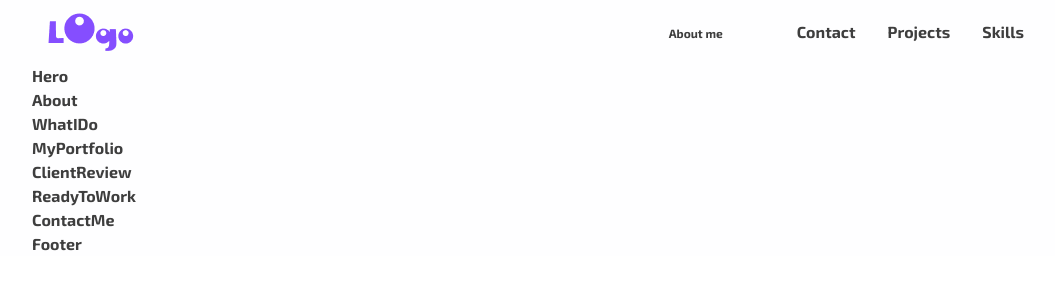
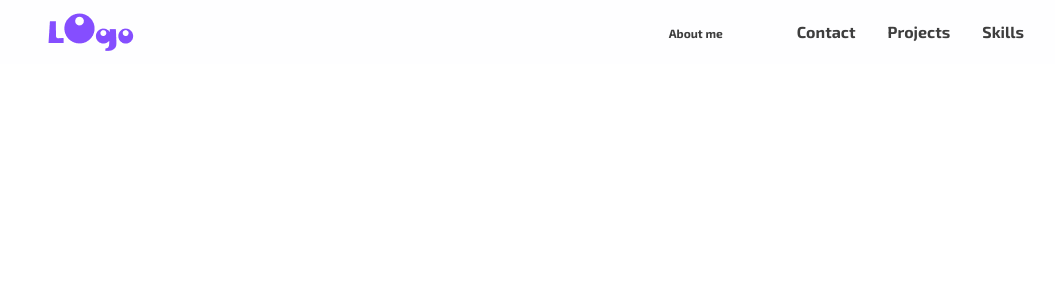
Before and after one commit to fordest-technology/metomi-portfolio, a React (Create React App) app: page / in a window 1280 px wide. Shown: the top 300 px of the page, without its empty margins (96-1151 px from the left). Built offline with nearby package versions, Linux system fonts and the light colour scheme.

Commit message:
made some corrections

```diff
--- a/public/index.html
+++ b/public/index.html
@@ -10,34 +10,14 @@
       content="Web site created using create-react-app"
     />
     <link rel="apple-touch-icon" href="%PUBLIC_URL%/logo192.png" />
-    <!--
-      manifest.json provides metadata used when your web app is installed on a
-      user's mobile device or desktop. See https://developers.google.com/web/fundamentals/web-app-manifest/
-    -->
-    <link rel="manifest" href="%PUBLIC_URL%/manifest.json" />
-    <!--
-      Notice the use of %PUBLIC_URL% in the tags above.
-      It will be replaced with the URL of the `public` folder during the build.
-      Only files inside the `public` folder can be referenced from the HTML.
+    <link rel="preconnect" href="https://fonts.googleapis.com">
+<link rel="preconnect" href="https://fonts.gstatic.com" crossorigin>
+<link href="https://fonts.googleapis.com/css2?family=Exo:wght@200;400&display=swap" rel="stylesheet">
 
-      Unlike "/favicon.ico" or "favicon.ico", "%PUBLIC_URL%/favicon.ico" will
-      work correctly both with client-side routing and a non-root public URL.
-      Learn how to configure a non-root public URL by running `npm run build`.
-    -->
     <title>React App</title>
   </head>
   <body>
     <noscript>You need to enable JavaScript to run this app.</noscript>
     <div id="root"></div>
-    <!--
-      This HTML file is a template.
-      If you open it directly in the browser, you will see an empty page.
-
-      You can add webfonts, meta tags, or analytics to this file.
-      The build step will place the bundled scripts into the <body> tag.
-
-      To begin the development, run `npm start` or `yarn start`.
-      To create a production bundle, use `npm run build` or `yarn build`.
-    -->
   </body>
 </html>
--- a/src/components/About.jsx
+++ b/src/components/About.jsx
@@ -2,7 +2,9 @@
 
 const About = () => {
   return (
-    <div>About</div>
+    <div>
+
+    </div>
   )
 }
 
--- a/src/components/ClientReview.jsx
+++ b/src/components/ClientReview.jsx
@@ -2,7 +2,7 @@
 
 const ClientReview = () => {
   return (
-    <div>ClientReview</div>
+    <div></div>
   )
 }
 
--- a/src/components/ContactMe.jsx
+++ b/src/components/ContactMe.jsx
@@ -2,7 +2,7 @@
 
 const ContactMe = () => {
   return (
-    <div>ContactMe</div>
+    <div></div>
   )
 }
 
--- a/src/components/Footer.jsx
+++ b/src/components/Footer.jsx
@@ -2,7 +2,7 @@
 
 const Footer = () => {
   return (
-    <div>Footer</div>
+    <div></div>
   )
 }
 
--- a/src/components/Hero.jsx
+++ b/src/components/Hero.jsx
@@ -5,7 +5,7 @@
   return (
     <div className=''>
       <Nav />
-      Hero
+
 
     </div>
   )
--- a/src/components/MyPortfolio.jsx
+++ b/src/components/MyPortfolio.jsx
@@ -2,7 +2,7 @@
 
 const MyPortfolio = () => {
   return (
-    <div>MyPortfolio</div>
+    <div></div>
   )
 }
 
--- a/src/components/ReadyToWork.jsx
+++ b/src/components/ReadyToWork.jsx
@@ -2,7 +2,7 @@
 
 const ReadyToWork = () => {
   return (
-    <div>ReadyToWork</div>
+    <div></div>
   )
 }
 
--- a/src/components/WhatIDo.jsx
+++ b/src/components/WhatIDo.jsx
@@ -2,7 +2,7 @@
 
 const WhatIDo = () => {
   return (
-    <div>WhatIDo</div>
+    <div></div>
   )
 }
 
```
